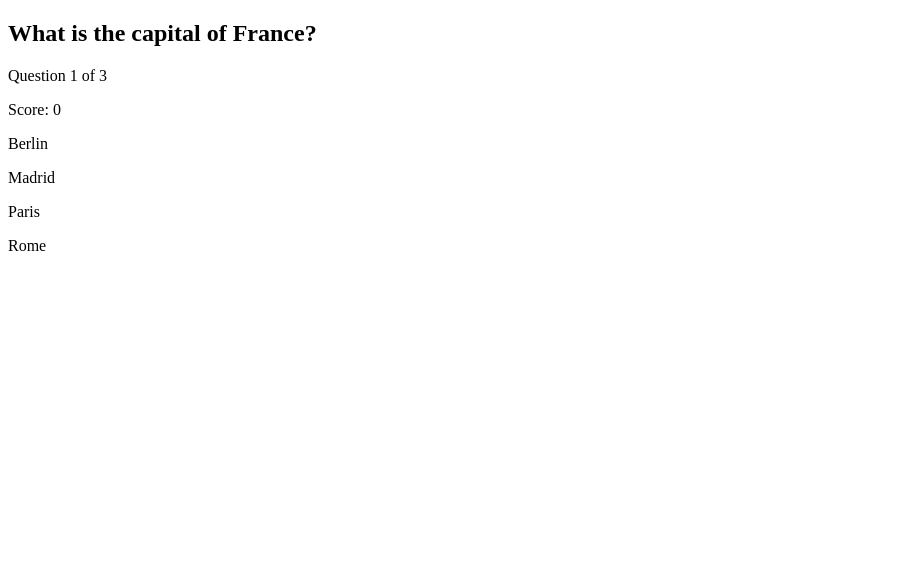
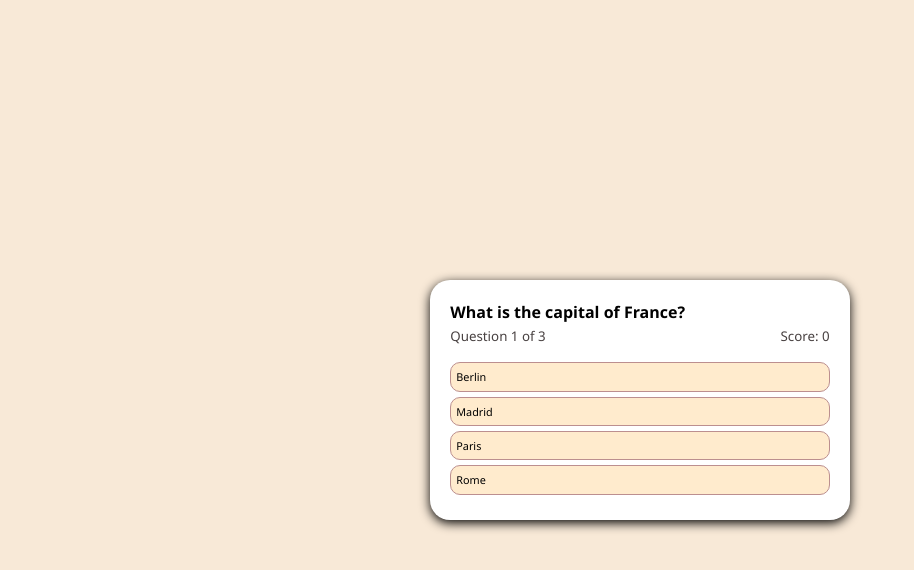
Before and after one commit to AAYUSHI1507/BuildProjects__02_11_26, a plain HTML site: page project2/index.html in a window 1280 px wide. Both pictures are taken after a click on the button "Start Quiz". Shown: the whole page, without its empty margins (0-914 px from the left). Drawn offline with Linux system fonts and the light colour scheme.

Commit message:
Refactor HTML structure and styles for quiz application; add CSS for layout and button interactions

```diff
--- a/project2/index.html
+++ b/project2/index.html
@@ -5,29 +5,14 @@
     <meta charset="UTF-8">
     <meta name="viewport" content="width=device-width, initial-scale=1.0">
     <title>Quiz Practice Test </title>
-    <style>
-        .start-screen.active,
-        .quizQuestionScreen.active {
-            display: block;
-        }
 
-        .quizQuestionScreen .inactive,
-        .start-screen.inactive {
-            display: none;
-        }
-
-        /* Add your CSS styles here */
-        .start-screen,
-        .quizQuestionScreen {
-            display: none;
-        }
-    </style>
+    <link rel="stylesheet" href="style.css">
 </head>
 
 <body>
     <div class="container">
         <div class="start-screen active">
-            <h1>Quiz Practice Test</h1>
+            <h1>Quiz Practice Test !!</h1>
             <p>Test Your Knowledge with this fun questions</p>
             <button id="start-btn">Start Quiz</button>
         </div>
@@ -73,6 +58,7 @@
     const answerOptions = document.getElementById("answerOptions");
     const spanElement = document.querySelector(".question-number span");
     const scoreElement = document.querySelector(".score span");
+    const optionEle = document.querySelector('.option');
 
     const questions = [
         {
@@ -112,6 +98,8 @@
                 let attempt = 0;
                 if (option == currentQuestion.answer) {
                     console.log("Correct answer");
+                    optionElement.classList.add("success");
+                    //alert('correct answer');
                     if (attempt == 0) {
                         scoreElement.textContent = parseInt(scoreElement.textContent) + 1;
                     }
--- /dev/null
+++ b/project2/style.css
@@ -0,0 +1,119 @@
+* {
+    margin: 0;
+    padding: 0;
+    box-sizing: border-box;
+}
+
+body {
+    line-height: 1.6;
+    background-color: rgb(248, 233, 215);
+    color: rgb(114, 85, 47);
+    font-family: 'Segoe UI', Tahoma, Geneva, Verdana, sans-serif;
+    display: flex;
+    flex-direction: column;
+    justify-content: center;
+    align-items: center;
+    min-height: 100vh;
+}
+
+.container{
+    display: flex;
+    padding: 20px;
+    border-radius: 20px;
+    box-shadow: 0px 3px 11px 0px black;
+    background-color: white;
+    flex-direction: column;
+    align-items: center;
+    justify-content: center;
+    gap: 20px;
+    min-height: 30vh;
+
+
+}
+
+.start-screen.active,
+.quizQuestionScreen.active {
+    /* display: block; */
+    display: flex;
+    flex-direction: column;
+    align-items: center;
+    row-gap: 15px;
+}
+
+.quizQuestionScreen .inactive,
+.start-screen.inactive {
+    display: none;
+}
+
+/* Add your CSS styles here */
+.start-screen,
+.quizQuestionScreen {
+    display: none;
+}
+
+h1{
+    color: orangered;
+    font-size: 1.7rem;
+}
+.start-screen p{
+    color: black;
+}
+
+#start-btn{
+    background-color: orangered;
+    padding: 15px;
+    border-radius: 10px;
+    border: none;
+    color: white;
+    font-size: 1.1rem;
+}
+
+#start-btn:hover{
+    background-color: rgb(202, 74, 27);
+    transition-property: 'background-color';
+    transition-duration: 30ms;
+    cursor: pointer;
+}
+/* Quiz screen */
+.question-text{
+    color: black;
+    font-size: medium;
+    width: 100%;
+}
+
+.quizHead{
+    display: flex;
+    flex-wrap: wrap;
+    justify-content: space-between;
+
+}
+.question-number, .score{
+    color: rgb(72, 65, 65);
+    font-size: smaller;
+}
+
+.answerOptions{
+    display: flex;
+    flex-direction: column;
+    align-items: flex-start;
+    min-width: 100%;
+    font-size: small;
+}
+
+.option{
+
+    background-color: blanchedalmond;
+    /* flex: 0 0 100%; */
+    min-width: 100%;
+    margin-bottom: 5px;
+    padding: 5px;
+    border-radius: 10px;
+    border: 1px solid rosybrown;
+    font-size: smaller;
+    color: black;
+}
+
+.success{
+    background-color: aquamarine;
+    border: 1px solid rgb(26, 155, 112);
+}
```
